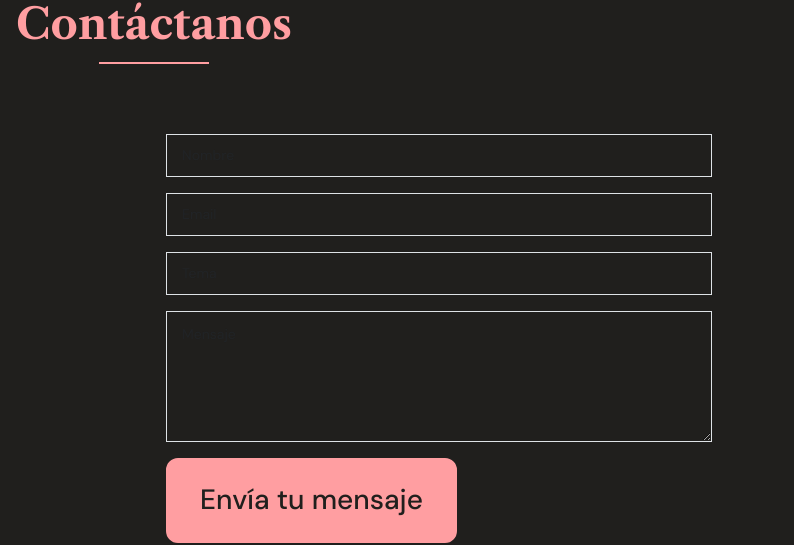
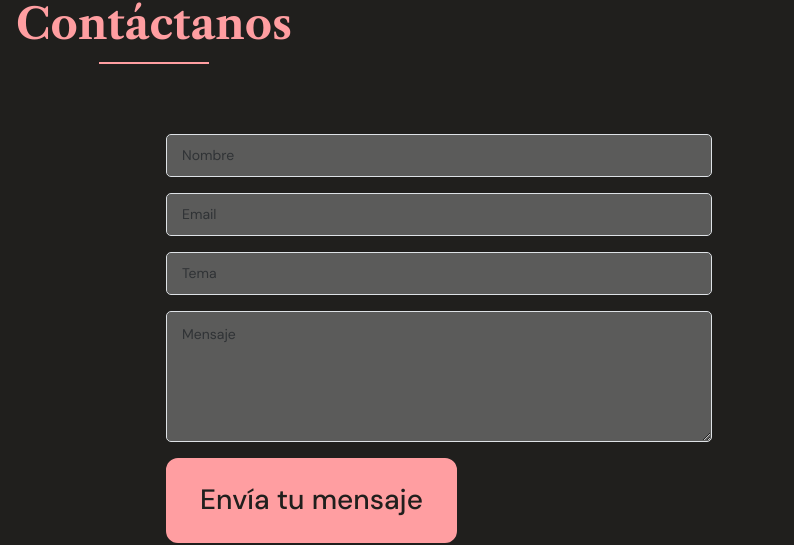
Before and after one commit to CamilaWic/TPWEB3, a plain HTML site: page index.html in a window 1280 px wide. Shown: the part 6316-6861 px from the top of the page, 486-1280 px from the left. Drawn offline with nearby package versions, Linux system fonts and the light colour scheme.

Commit message:
Actualización inputs contacto
cambio de color

```diff
--- a/assets/css/style.css
+++ b/assets/css/style.css
@@ -2036,8 +2036,8 @@ padding-bottom: 160px;
 
 .php-email-form input,
 .php-email-form textarea {
-  background-color: #201F1D;
-  border-radius: 0;
+  background-color: #5b5b5a;
+  border-radius: 5px;
   box-shadow: none;
   font-size: 14px;
   color: #fff; /* Establece el color del texto en blanco */
```
